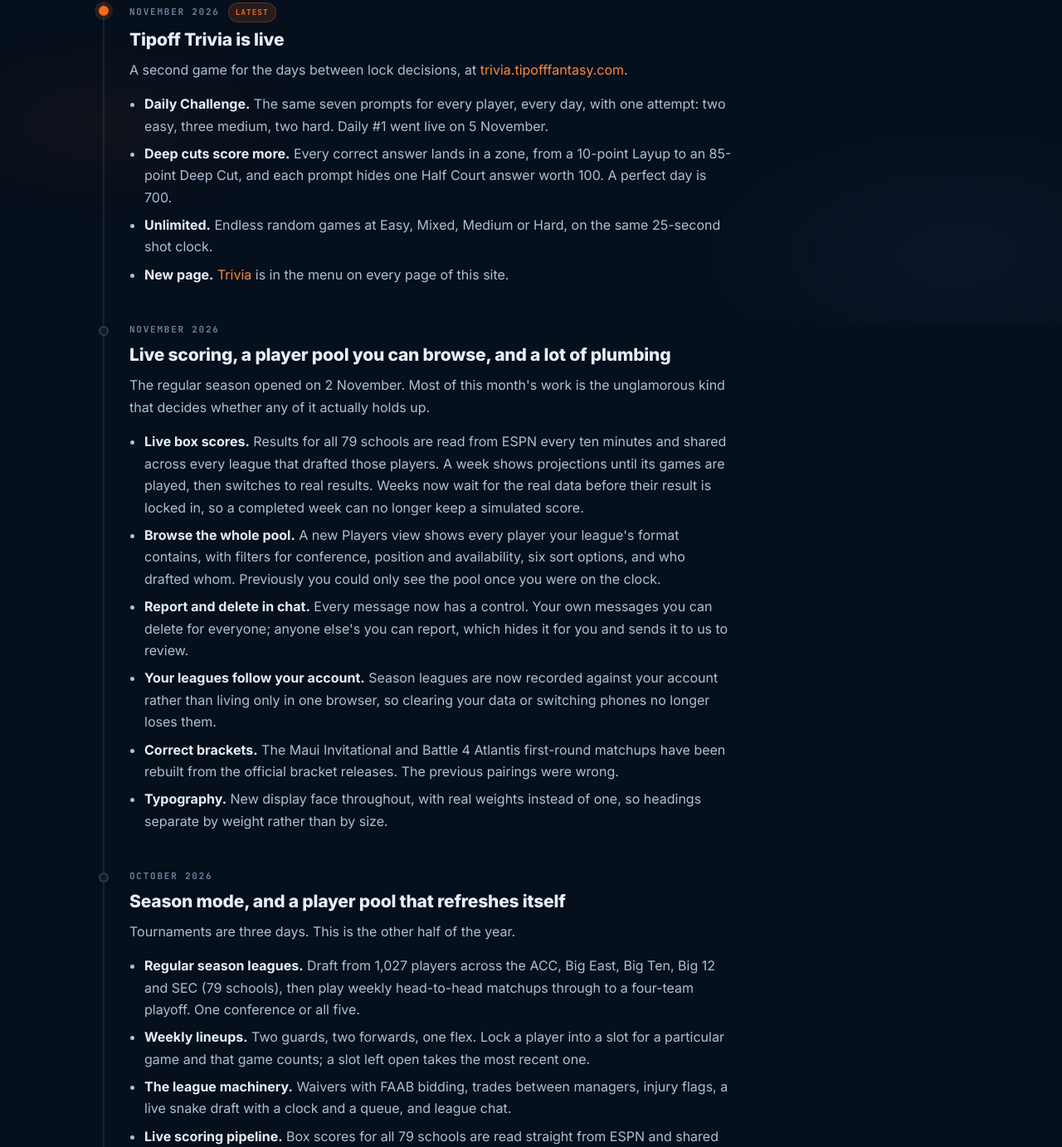
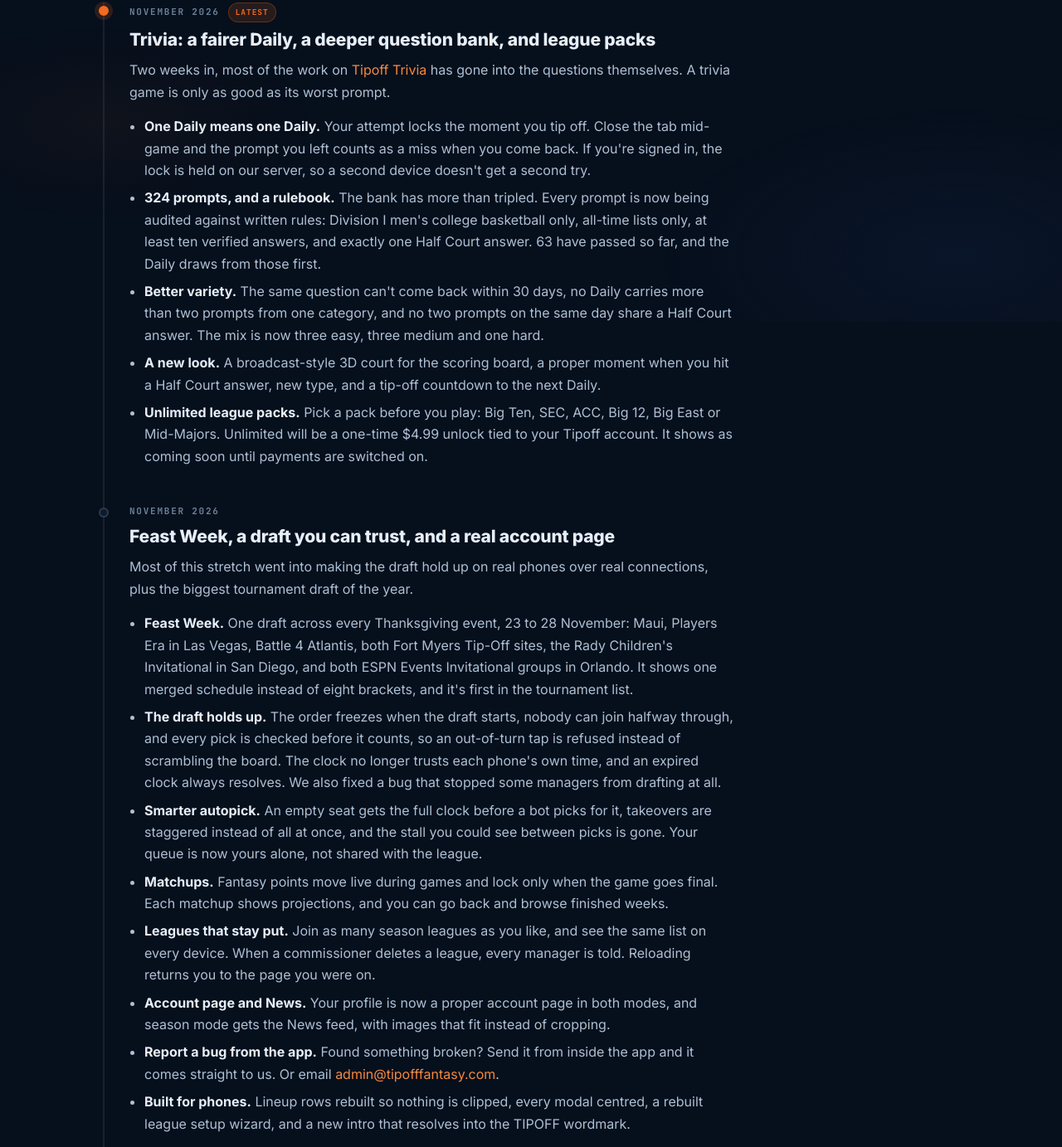
Before and after one commit to jakecg35lv-droid/AppInformational, a plain HTML site: page updates.html in a window 1280 px wide. Shown: the part 412-1795 px from the top of the page at 83% size. Drawn offline with Linux system fonts and the light colour scheme.

Commit message:
Updates: mid-November Trivia and Fantasy entries; Feast Week card; correct Unlimited and Daily mix copy

```diff
--- a/updates.html
+++ b/updates.html
@@ -220,12 +220,49 @@
 
         <div class="log">
 
-          <!-- ══ SEPTEMBER 2026 ══ -->
+          <!-- ══ MID-NOVEMBER 2026: TRIVIA ══ -->
           <article class="log-entry log-entry--latest">
             <div class="log-date">
               November 2026
               <span class="log-tag">Latest</span>
             </div>
+            <h3 class="log-title">Trivia: a fairer Daily, a deeper question bank, and league packs</h3>
+            <p class="log-body">
+              Two weeks in, most of the work on <a href="https://trivia.tipofffantasy.com/">Tipoff Trivia</a>
+              has gone into the questions themselves. A trivia game is only as good as its worst prompt.
+            </p>
+            <ul class="log-list">
+              <li><strong>One Daily means one Daily.</strong> Your attempt locks the moment you tip off. Close the tab mid-game and the prompt you left counts as a miss when you come back. If you're signed in, the lock is held on our server, so a second device doesn't get a second try.</li>
+              <li><strong>324 prompts, and a rulebook.</strong> The bank has more than tripled. Every prompt is now being audited against written rules: Division I men's college basketball only, all-time lists only, at least ten verified answers, and exactly one Half Court answer. 63 have passed so far, and the Daily draws from those first.</li>
+              <li><strong>Better variety.</strong> The same question can't come back within 30 days, no Daily carries more than two prompts from one category, and no two prompts on the same day share a Half Court answer. The mix is now three easy, three medium and one hard.</li>
+              <li><strong>A new look.</strong> A broadcast-style 3D court for the scoring board, a proper moment when you hit a Half Court answer, new type, and a tip-off countdown to the next Daily.</li>
+              <li><strong>Unlimited league packs.</strong> Pick a pack before you play: Big Ten, SEC, ACC, Big 12, Big East or Mid-Majors. Unlimited will be a one-time $4.99 unlock tied to your Tipoff account. It shows as coming soon until payments are switched on.</li>
+            </ul>
+          </article>
+
+          <!-- ══ MID-NOVEMBER 2026: FANTASY ══ -->
+          <article class="log-entry">
+            <div class="log-date">November 2026</div>
+            <h3 class="log-title">Feast Week, a draft you can trust, and a real account page</h3>
+            <p class="log-body">
+              Most of this stretch went into making the draft hold up on real phones over real connections,
+              plus the biggest tournament draft of the year.
+            </p>
+            <ul class="log-list">
+              <li><strong>Feast Week.</strong> One draft across every Thanksgiving event, 23 to 28 November: Maui, Players Era in Las Vegas, Battle 4 Atlantis, both Fort Myers Tip-Off sites, the Rady Children's Invitational in San Diego, and both ESPN Events Invitational groups in Orlando. It shows one merged schedule instead of eight brackets, and it's first in the tournament list.</li>
+              <li><strong>The draft holds up.</strong> The order freezes when the draft starts, nobody can join halfway through, and every pick is checked before it counts, so an out-of-turn tap is refused instead of scrambling the board. The clock no longer trusts each phone's own time, and an expired clock always resolves. We also fixed a bug that stopped some managers from drafting at all.</li>
+              <li><strong>Smarter autopick.</strong> An empty seat gets the full clock before a bot picks for it, takeovers are staggered instead of all at once, and the stall you could see between picks is gone. Your queue is now yours alone, not shared with the league.</li>
+              <li><strong>Matchups.</strong> Fantasy points move live during games and lock only when the game goes final. Each matchup shows projections, and you can go back and browse finished weeks.</li>
+              <li><strong>Leagues that stay put.</strong> Join as many season leagues as you like, and see the same list on every device. When a commissioner deletes a league, every manager is told. Reloading returns you to the page you were on.</li>
+              <li><strong>Account page and News.</strong> Your profile is now a proper account page in both modes, and season mode gets the News feed, with images that fit instead of cropping.</li>
+              <li><strong>Report a bug from the app.</strong> Found something broken? Send it from inside the app and it comes straight to us. Or email <a href="mailto:admin@tipofffantasy.com">admin@tipofffantasy.com</a>.</li>
+              <li><strong>Built for phones.</strong> Lineup rows rebuilt so nothing is clipped, every modal centred, a rebuilt league setup wizard, and a new intro that resolves into the TIPOFF wordmark.</li>
+            </ul>
+          </article>
+
+          <!-- ══ EARLY NOVEMBER 2026: TRIVIA LAUNCH ══ -->
+          <article class="log-entry">
+            <div class="log-date">November 2026</div>
             <h3 class="log-title">Tipoff Trivia is live</h3>
             <p class="log-body">
               A second game for the days between lock decisions, at
@@ -234,7 +271,7 @@
             <ul class="log-list">
               <li><strong>Daily Challenge.</strong> The same seven prompts for every player, every day, with one attempt: two easy, three medium, two hard. Daily #1 went live on 5 November.</li>
               <li><strong>Deep cuts score more.</strong> Every correct answer lands in a zone, from a 10-point Layup to an 85-point Deep Cut, and each prompt hides one Half Court answer worth 100. A perfect day is 700.</li>
-              <li><strong>Unlimited.</strong> Endless random games at Easy, Mixed, Medium or Hard, on the same 25-second shot clock.</li>
+              <li><strong>Unlimited (coming soon).</strong> Endless random games at Easy, Mixed, Medium or Hard, on the same 25-second shot clock.</li>
               <li><strong>New page.</strong> <a href="trivia.html">Trivia</a> is in the menu on every page of this site.</li>
             </ul>
           </article>
```
Also changed, not shown: faq.html (+5 -4 lines), how.html (+2 -2 lines), index.html (+4 -4 lines), trivia.html (+5 -5 lines).
